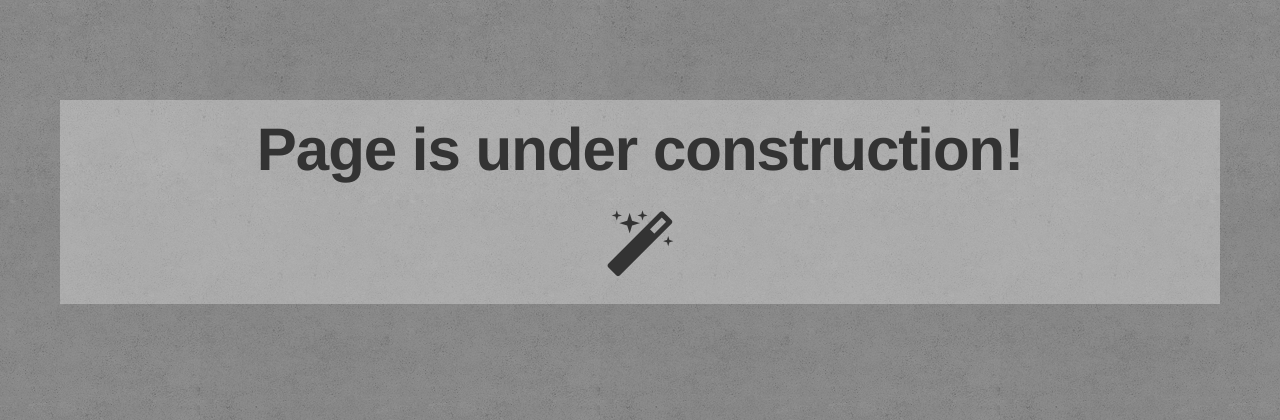
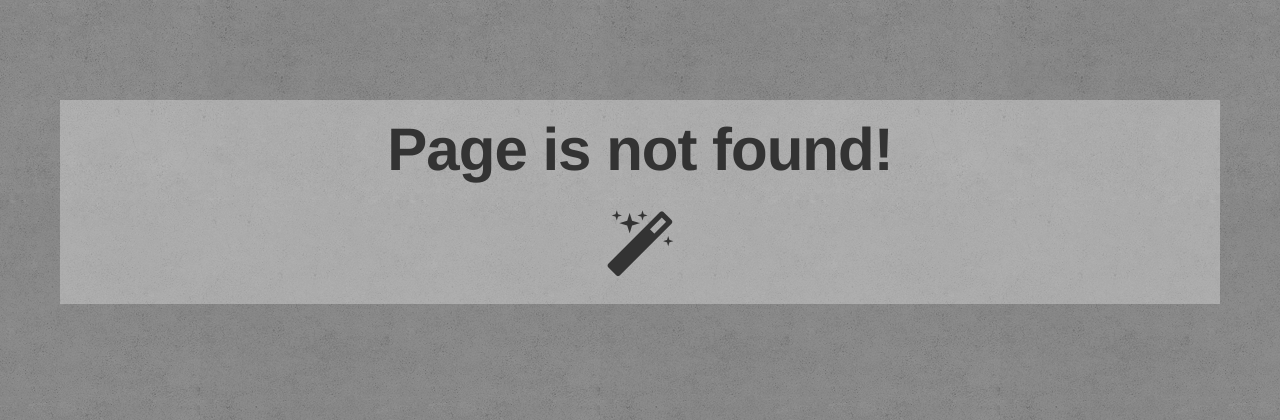
Before and after one commit to dplotkin/ScavengerTours, a Flask app: page /error in a window 1280 px wide. Shown: the top 420 px of the page. Run offline with Flask 2, Linux system fonts and the light colour scheme; parts of the project's set-up code (start-up, migrations or seed data) failed here and were passed over.

Commit message:
fixed error 2

```diff
--- a/app.py
+++ b/app.py
@@ -1,4 +1,5 @@
 from flask import Flask, render_template, session, url_for, request, redirect
+from flask import render_template
 import db
 
 DEBUG = True
@@ -71,6 +72,8 @@ def error():
 
 @app.route("/<city>")
 def city(city):
+    if city not in db.getCityList():
+        return redirect(url_for("error"))
     if "user" in session:
         tours = db.getTourList(city)
         images = []
--- a/templates/error.html
+++ b/templates/error.html
@@ -3,7 +3,7 @@
 {% block container %}
   <div class="body">
     <div class="hero-unit special">
-      <h1>Page is under construction!</h1><br>
+      <h1>Page is not found!</h1><br>
       <i class="icon-magic icon-4x"></i>
     </div>
 {% endblock container %}
```
